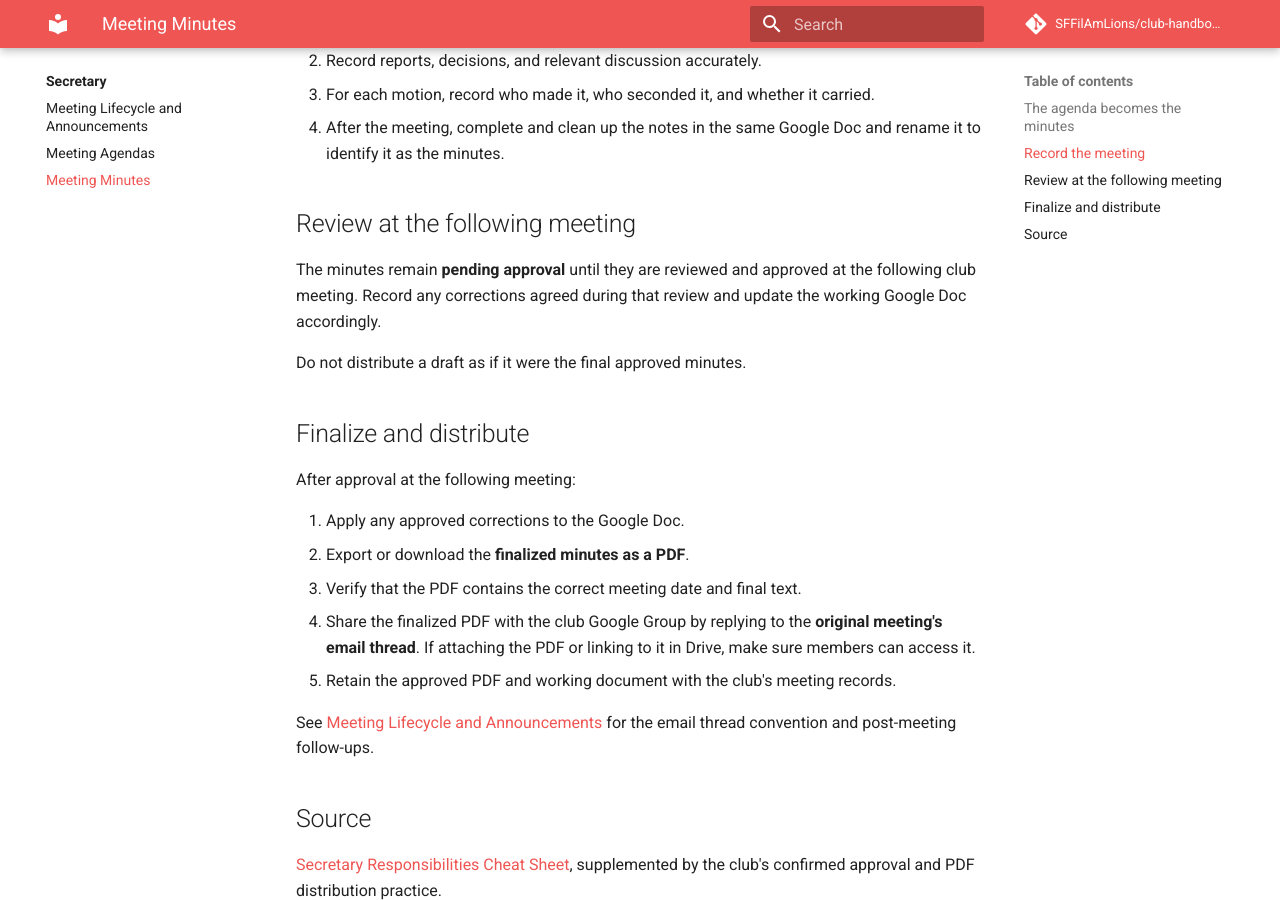
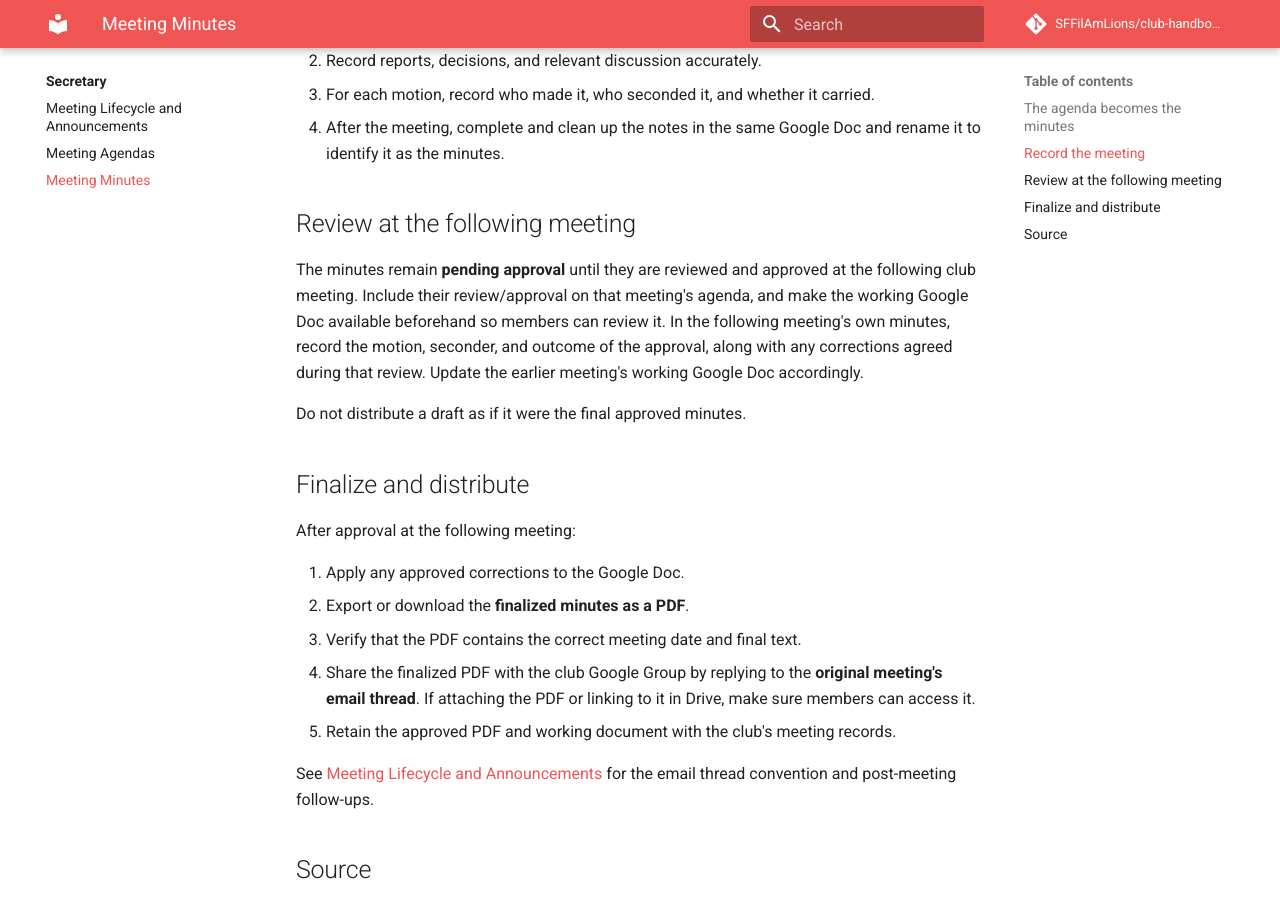
Before and after one commit to SFFilAmLions/club-handbook, an MkDocs documentation site: the page built from docs/secretary/minutes.md, in a window 1280 px wide and 900 px high, scrolled down 432 px. Built offline with MkDocs 1.6.1 and Material for MkDocs 9.7.7, drawn with Linux system fonts in a browser that asks for light colours; comment, search, counter and statistics services are not loaded.

Commit message:
docs(secretary): clarify approval motion and pending draft review

```diff
--- a/docs/secretary/minutes.md
+++ b/docs/secretary/minutes.md
@@ -13,7 +13,7 @@ The meeting agenda and minutes are **the same working Google Doc**. During the m
 
 ## Review at the following meeting
 
-The minutes remain **pending approval** until they are reviewed and approved at the following club meeting. Record any corrections agreed during that review and update the working Google Doc accordingly.
+The minutes remain **pending approval** until they are reviewed and approved at the following club meeting. Include their review/approval on that meeting's agenda, and make the working Google Doc available beforehand so members can review it. In the following meeting's own minutes, record the motion, seconder, and outcome of the approval, along with any corrections agreed during that review. Update the earlier meeting's working Google Doc accordingly.
 
 Do not distribute a draft as if it were the final approved minutes.
 
```
